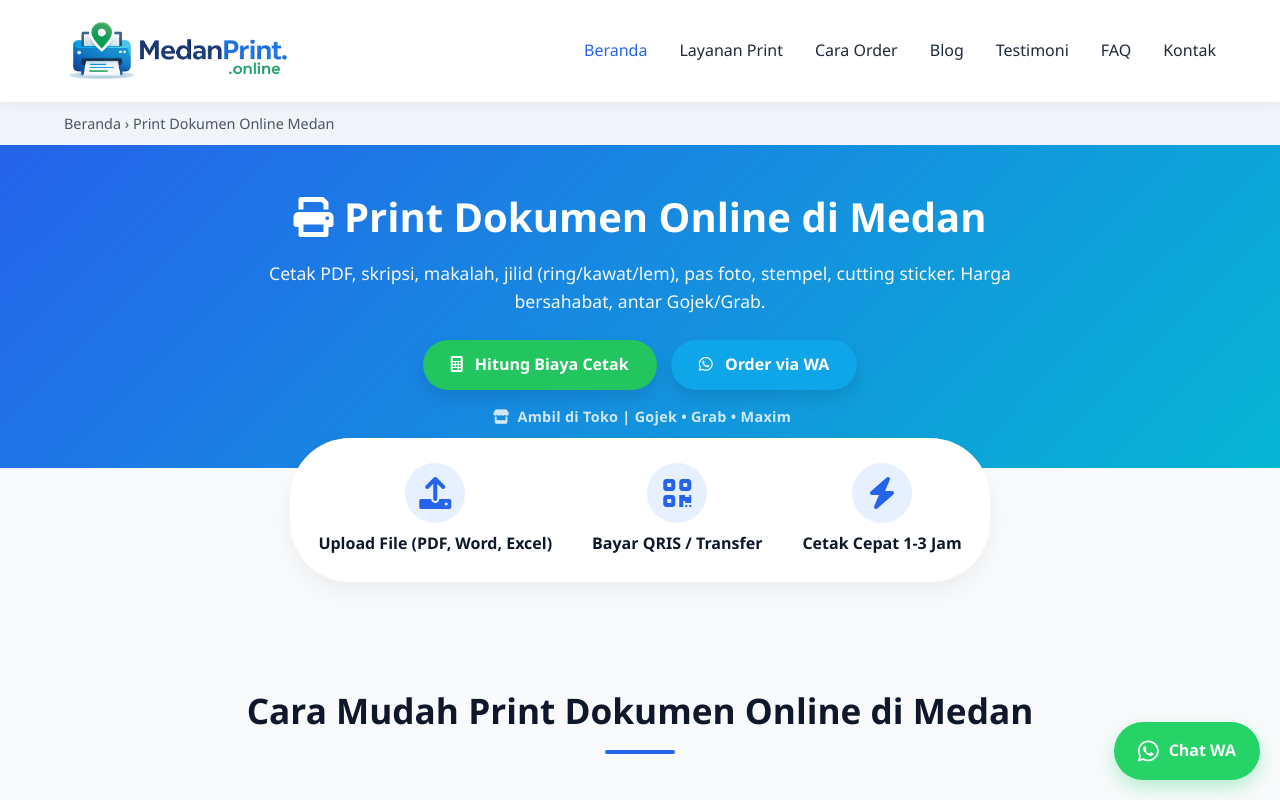
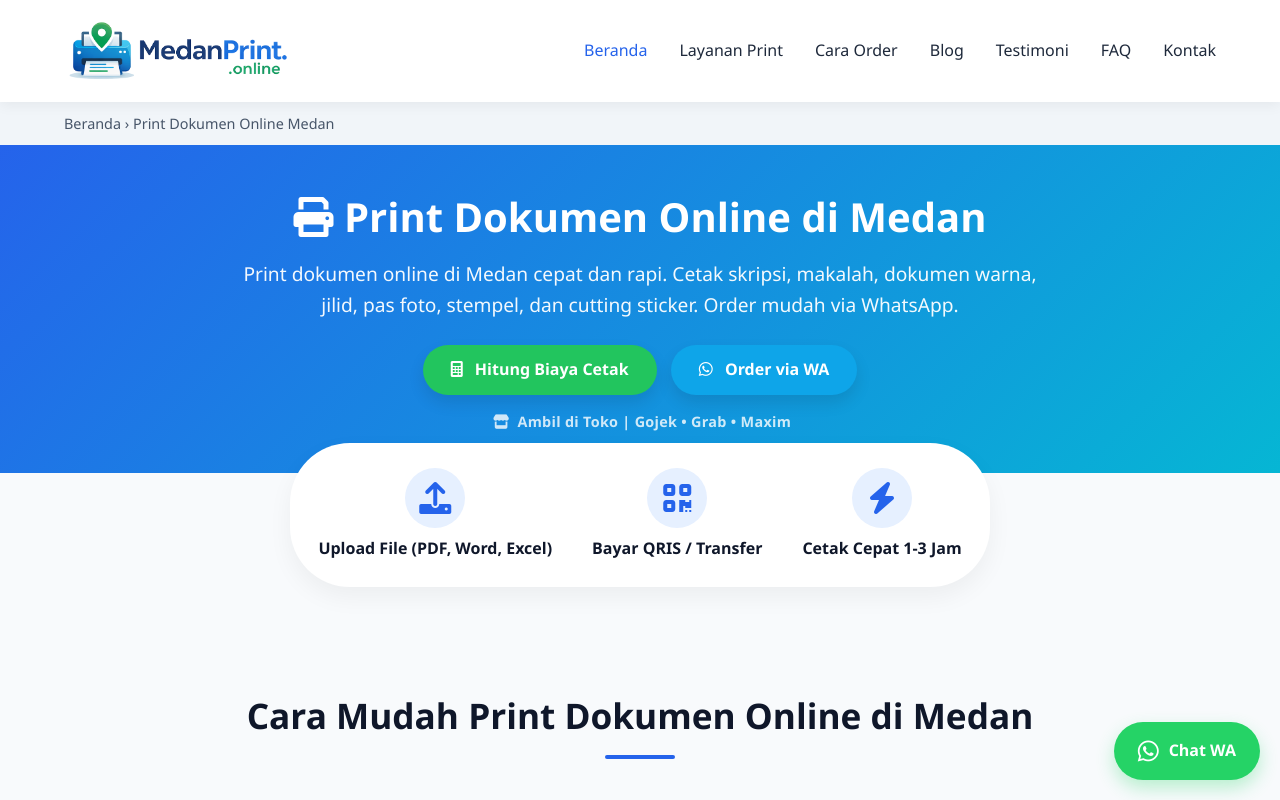
Before and after one commit to medanprintonline-creator/MedanPrint, a plain HTML site: page index.html in a window 1280 px wide. Shown: the top 800 px of the page. Drawn offline with Linux system fonts and the light colour scheme.

Commit message:
Update index.html

```diff
--- a/index.html
+++ b/index.html
@@ -4,8 +4,8 @@
     <meta charset="UTF-8">
     <meta name="viewport" content="width=device-width, initial-scale=1.0">
     <title>MedanPrint | Print Dokumen Online di Medan & Layanan Lengkap</title>
-    <!-- Meta description diperpendek (154 karakter) -->
-    <meta name="description" content="MedanPrint: print dokumen online Medan cepat & murah. Cetak PDF, skripsi, makalah, jilid, pas foto, stempel, cutting sticker. Antar Gojek/Grab.">
+    <!-- Meta description disesuaikan (154 karakter) -->
+    <meta name="description" content="Print dokumen online di Medan cepat dan rapi. Cetak skripsi, makalah, dokumen warna, jilid, pas foto, stempel, dan cutting sticker. Order mudah via WhatsApp.">
     <meta name="author" content="MedanPrint.online">
     <link rel="canonical" href="https://medanprint.online/">
     <meta name="robots" content="index, follow">
@@ -14,13 +14,13 @@
     <meta property="og:type" content="website">
     <meta property="og:url" content="https://medanprint.online/">
     <meta property="og:title" content="MedanPrint | Print Dokumen Online di Medan & Layanan Lengkap">
-    <meta property="og:description" content="MedanPrint: print dokumen online Medan cepat & murah. Cetak PDF, skripsi, makalah, jilid, pas foto, stempel, cutting sticker. Antar Gojek/Grab.">
+    <meta property="og:description" content="Print dokumen online di Medan cepat dan rapi. Cetak skripsi, makalah, dokumen warna, jilid, pas foto, stempel, dan cutting sticker. Order mudah via WhatsApp.">
     <meta property="og:image" content="https://medanprint.online/images/og-image.jpg">
 
     <!-- Twitter -->
     <meta name="twitter:card" content="summary_large_image">
     <meta name="twitter:title" content="MedanPrint | Print Dokumen Online di Medan & Layanan Lengkap">
-    <meta name="twitter:description" content="MedanPrint: print dokumen online Medan cepat & murah. Cetak PDF, skripsi, makalah, jilid, pas foto, stempel, cutting sticker. Antar Gojek/Grab.">
+    <meta name="twitter:description" content="Print dokumen online di Medan cepat dan rapi. Cetak skripsi, makalah, dokumen warna, jilid, pas foto, stempel, dan cutting sticker. Order mudah via WhatsApp.">
     <meta name="twitter:image" content="https://medanprint.online/images/og-image.jpg">
 
     <!-- Font Awesome -->
@@ -147,7 +147,7 @@
             font-weight: 700;
         }
         header .tagline {
-            font-size: 1.1rem;
+            font-size: 1.2rem;
             margin-bottom: 20px;
             opacity: 0.95;
             max-width: 800px;
@@ -738,8 +738,7 @@
         <div class="header-content">
             <h1><i class="fas fa-print"></i> Print Dokumen Online di Medan</h1>
             <p class="tagline">
-                Cetak PDF, skripsi, makalah, jilid (ring/kawat/lem), pas foto, stempel, cutting sticker.
-                Harga bersahabat, antar Gojek/Grab.
+                Print dokumen online di Medan cepat dan rapi. Cetak skripsi, makalah, dokumen warna, jilid, pas foto, stempel, dan cutting sticker. Order mudah via WhatsApp.
             </p>
             <div class="cta-buttons">
                 <a class="btn btn-header" href="cara-order.html">
```
